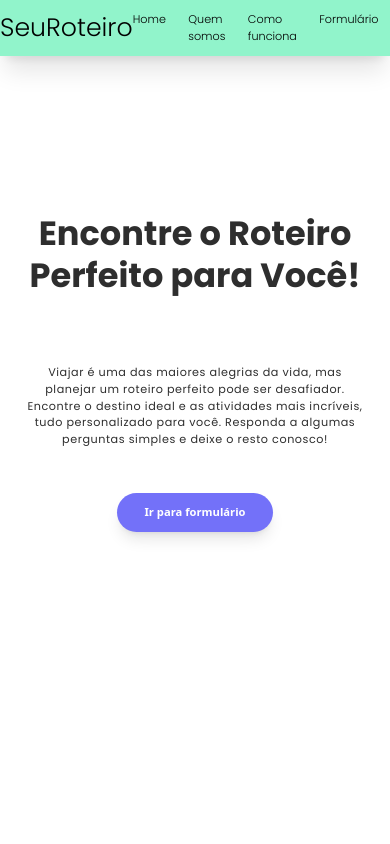
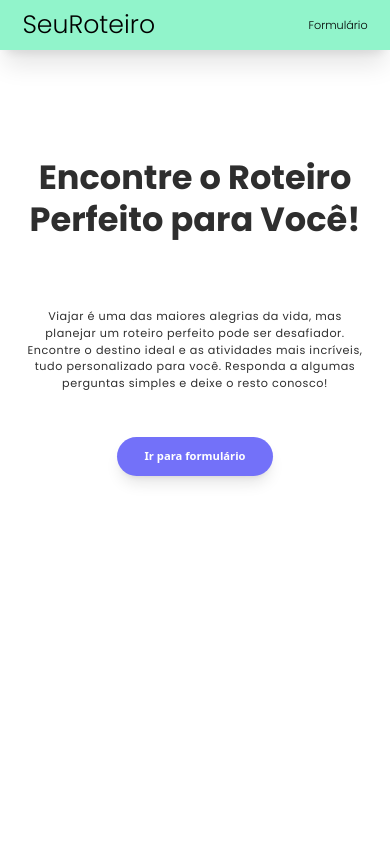
Before and after one commit to goltaraguilherme/vamo-ai-landing, a React (Vite) app: page / in a window 390 px wide. Shown: the top 844 px of the page. Built offline with nearby package versions, Linux system fonts and the light colour scheme.

Commit message:
update header mobile and options form

```diff
--- a/src/App.tsx
+++ b/src/App.tsx
@@ -25,21 +25,21 @@ function App() {
   return (
     <>
       <header className="fixed w-screen bg-[#91F4CB] py-4 shadow-xl">
-        <div className="container max-w-[2560px] flex justify-between items-center">
-          <h1 className="text-4xl font-light">SeuRoteiro</h1>
-          <nav className="flex flex-1 justify-end">
+        <div className="container max-w-[2560px] flex md:justify-between items-center">
+          <h1 className="text-4xl font-light ml-8 md:ml-0">SeuRoteiro</h1>
+          <nav className="flex flex-1 justify-end mr-8 md:mr-0">
             <ul className="flex font-light space-x-8">
-              <li>
+              <li className="hidden sm:flex">
                 <a href="#hero" className="hover:underline">
                   Home
                 </a>
               </li>
-              <li>
+              <li className="hidden sm:flex">
                 <a href="#about" className="hover:underline">
                   Quem somos
                 </a>
               </li>
-              <li>
+              <li className="hidden sm:flex">
                 <a href="#how-it-works" className="hover:underline">
                   Como funciona
                 </a>
@@ -49,7 +49,7 @@ function App() {
                   Formulário
                 </a>
               </li>
-              <li>
+              <li className="hidden sm:flex">
                 <a href="#contact" className="hover:underline">
                   Contato
                 </a>
@@ -60,7 +60,7 @@ function App() {
       </header>
 
       <section id="hero" className="flex bg-white h-screen py-16">
-        <div className="container max-w-[2560px] mt-60 md:mt-40 text-[#2E2E2E] text-center md:text-left md:w-[60%]">
+        <div className="container max-w-[2560px] mt-40 text-[#2E2E2E] text-center md:text-left md:w-[60%]">
           <h2 className="px-8 md:p-0 text-5xl font-bold leading-tight">
             Encontre o Roteiro Perfeito para Você!
           </h2>
@@ -737,7 +737,7 @@ function App() {
                         rows={4}
                         id=""
                         name=""
-                        placeholder="Nome da atração"
+                        placeholder="Comentários extras"
                         //onChange={}
                         className="w-full p-2 border border-gray-300 rounded"
                         //required
@@ -780,16 +780,16 @@ function App() {
           <div className="flex w-full justify-around">
             <button
               className="w-[30%] py-4 px-6 text-red-500 font-bold border-red-500 border rounded-full"
-              onClick={() => setFormPage([1, 0].includes(formPage) ? 0 : formPage - 1)}
+              onClick={() => formPage == 0 ? setFormIsOpen(false) : setFormPage(formPage - 1)}
             >
-              Voltar
+              {formPage == 0 ? "Cancelar" : "Voltar"}
             </button>
 
             <button
               className="w-[30%] py-4 px-6 bg-[#91F4CB] font-bold border-[#91F4CB] border rounded-full "
-              onClick={() => setFormPage([2, 3].includes(formPage) ? 3 : formPage + 1)}
+              onClick={() => setFormPage(formPage <= 2 ? formPage + 1 : formPage)}
             >
-              Avançar
+              {formPage == 3 ? "Enviar" : "Avançar"}
             </button>
           </div>
         </div>
```
